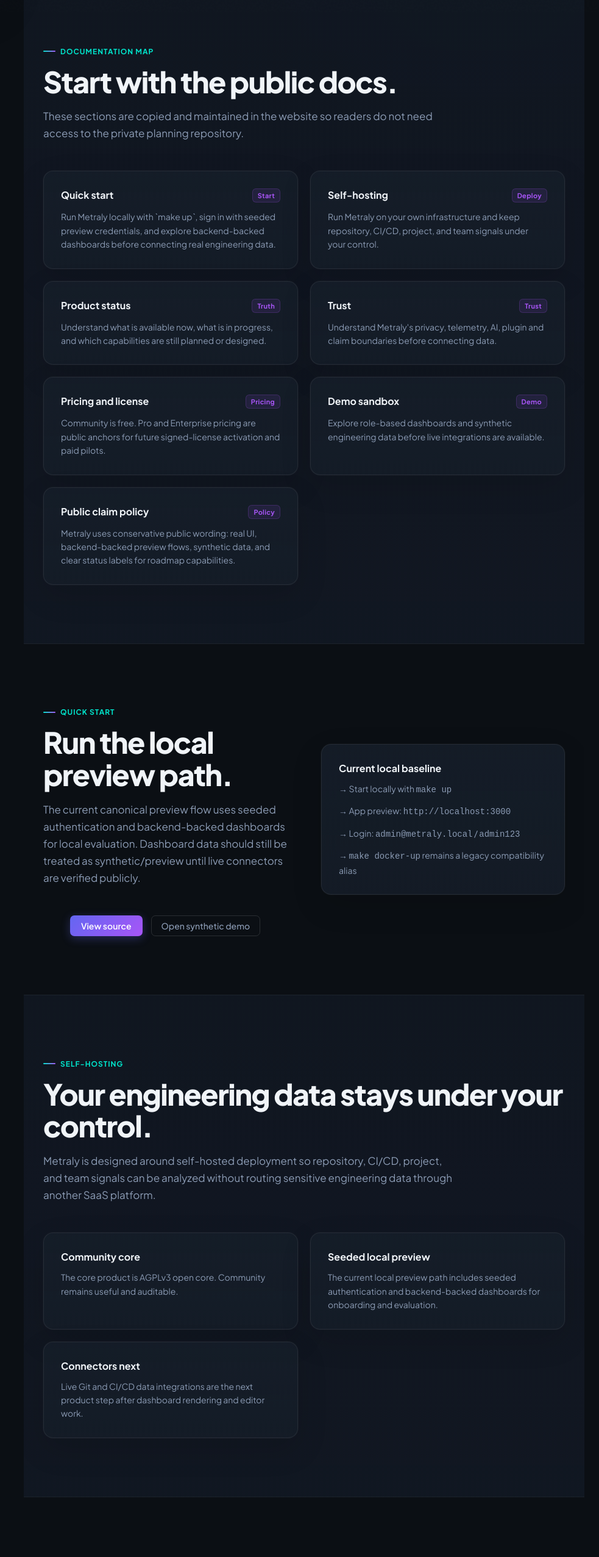
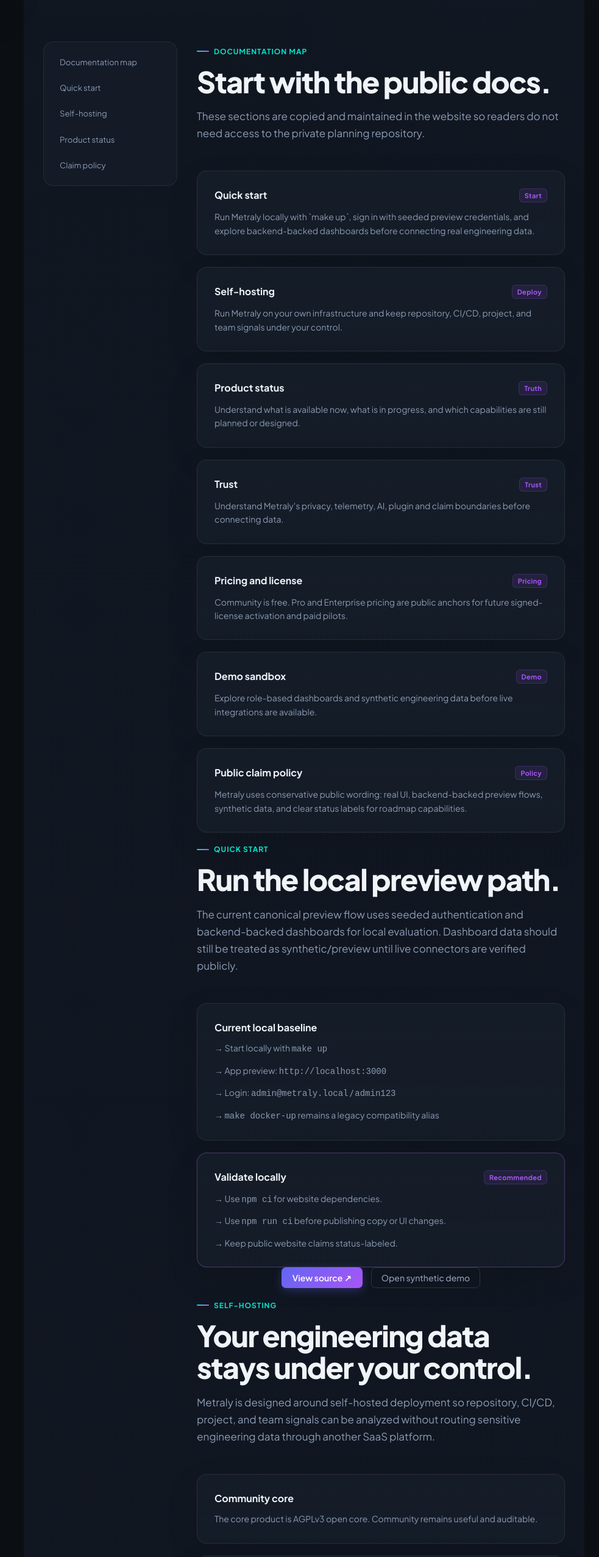
Before and after one commit to getmetraly/website, a Next.js app: page /docs in a window 1280 px wide. Shown: the part 780-3333 px from the top of the page at 61% size, without its empty margins (297-1280 px from the left). Built offline with nearby package versions, Linux system fonts and the light colour scheme.

Commit message:
style: add sticky docs navigation

```diff
--- a/app/docs/page.tsx
+++ b/app/docs/page.tsx
@@ -6,6 +6,8 @@
   CardHeader,
   CardLink,
   CardText,
+  DocsLayout,
+  DocsNav,
   Grid,
   Page,
   Section,
@@ -58,6 +60,14 @@
   },
 ];
 
+const docsNavLinks = [
+  { href: "#documentation-map", label: "Documentation map" },
+  { href: "#quick-start", label: "Quick start" },
+  { href: "#self-hosting", label: "Self-hosting" },
+  { href: "#status", label: "Product status" },
+  { href: "#claims", label: "Claim policy" },
+];
+
 const statusRows = [
   ["Real product UI", "Preview", "Role dashboards and UI direction are visible using synthetic and backend-backed preview data."],
   ["Local preview auth", "Implemented", "Seeded local preview credentials exist for evaluation and onboarding flows."],
@@ -107,6 +117,11 @@
         </section>
 
         <Section tone="surface">
+          <DocsLayout>
+            <DocsNav links={docsNavLinks} />
+
+            <Stack>
+              <div id="documentation-map">
                 <SectionHeader
                   eyebrow="Documentation map"
                   title="Start with the public docs."
@@ -121,21 +136,16 @@
                     </CardLink>
                   ))}
                 </Grid>
-        </Section>
+              </div>
 
-        <Section id="quick-start" split>
-          <div>
+              <div id="quick-start">
                 <SectionHeader
                   eyebrow="Quick start"
                   title="Run the local preview path."
                   description="The current canonical preview flow uses seeded authentication and backend-backed dashboards for local evaluation. Dashboard data should still be treated as synthetic/preview until live connectors are verified publicly."
                 />
-            <div className={styles.heroActions}>
-              <a href="https://github.com/getmetraly/metraly" target="_blank" rel="noreferrer" className="btn-primary">View source</a>
-              <Link href="/demo" className="btn-ghost btn-large">Open synthetic demo</Link>
-            </div>
-          </div>
 
+                <Grid columns={2}>
                   <Card>
                     <CardHeader title="Current local baseline" />
                     <Stack>
@@ -145,9 +155,24 @@
                       <CardText>→ <code>make docker-up</code> remains a legacy compatibility alias</CardText>
                     </Stack>
                   </Card>
-        </Section>
 
-        <Section id="self-hosting" tone="surface">
+                  <Card accent>
+                    <CardHeader title="Validate locally" status="Recommended" />
+                    <Stack>
+                      <CardText>→ Use <code>npm ci</code> for website dependencies.</CardText>
+                      <CardText>→ Use <code>npm run ci</code> before publishing copy or UI changes.</CardText>
+                      <CardText>→ Keep public website claims status-labeled.</CardText>
+                    </Stack>
+                  </Card>
+                </Grid>
+
+                <div className={styles.heroActions}>
+                  <a href="https://github.com/getmetraly/metraly" target="_blank" rel="noreferrer" className="btn-primary">View source ↗</a>
+                  <Link href="/demo" className="btn-ghost btn-large">Open synthetic demo</Link>
+                </div>
+              </div>
+
+              <div id="self-hosting">
                 <SectionHeader
                   eyebrow="Self-hosting"
                   title="Your engineering data stays under your control."
@@ -168,9 +193,9 @@
                     <CardText>Live Git and CI/CD data integrations are the next product step after dashboard rendering and editor work.</CardText>
                   </Card>
                 </Grid>
-        </Section>
+              </div>
 
-        <Section id="status">
+              <div id="status">
                 <SectionHeader
                   eyebrow="Product status"
                   title="What exists. What is next."
@@ -185,16 +210,14 @@
                     </Card>
                   ))}
                 </Grid>
-        </Section>
+              </div>
 
-        <Section id="claims" tone="surface" split>
-          <div>
+              <div id="claims">
                 <SectionHeader
                   eyebrow="Claim policy"
                   title="Docs describe direction. Code proves claims."
                   description="Public pages may describe real UI, backend-backed preview flows, synthetic data, self-hosted direction, planned connectors, designed AI, and pricing previews. They must not claim production-ready AI, live marketplace, finished billing, or enterprise compliance until verified in product code."
                 />
-          </div>
 
                 <Card accent>
                   <CardHeader title="Safe public wording" />
@@ -204,6 +227,9 @@
                     ))}
                   </Stack>
                 </Card>
+              </div>
+            </Stack>
+          </DocsLayout>
         </Section>
       </Page>
     </SiteShell>
```
Lines whose indentation alone changed are shown as unchanged.
